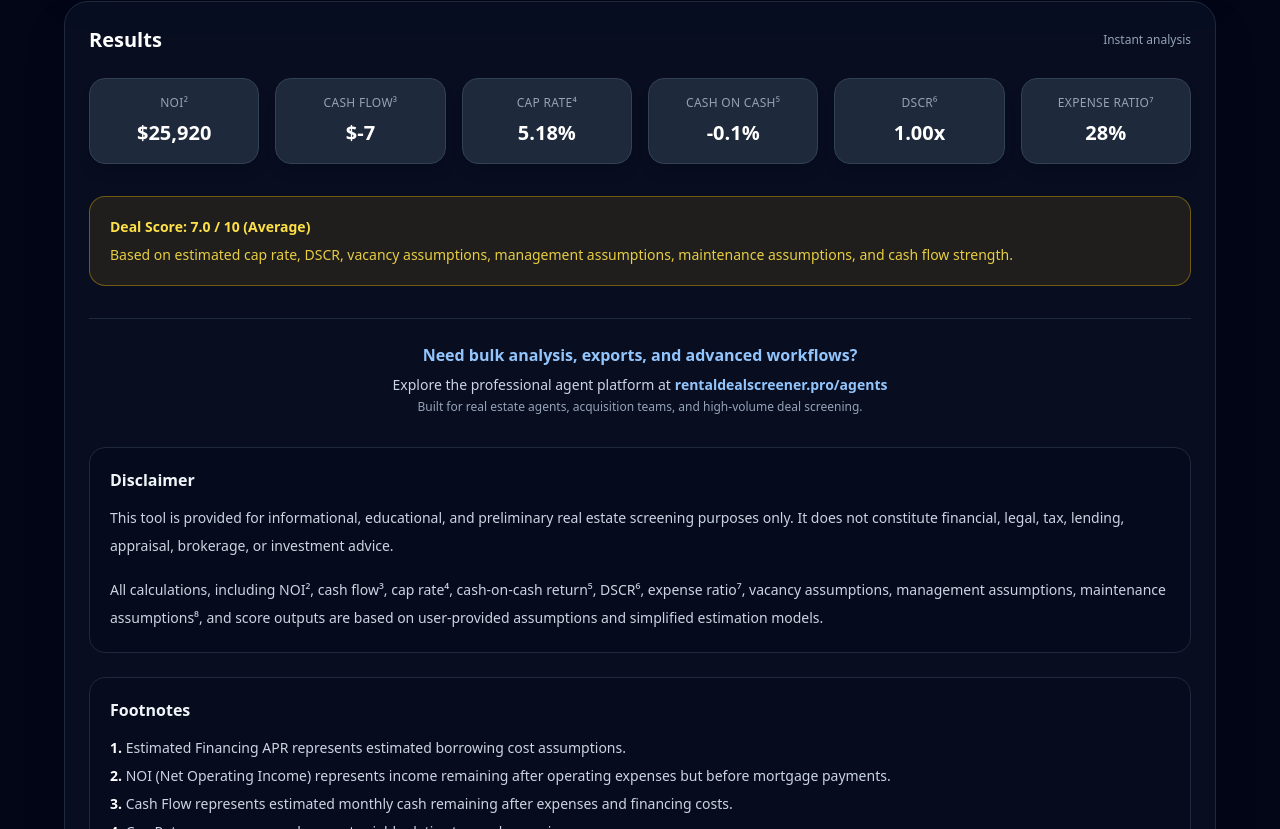
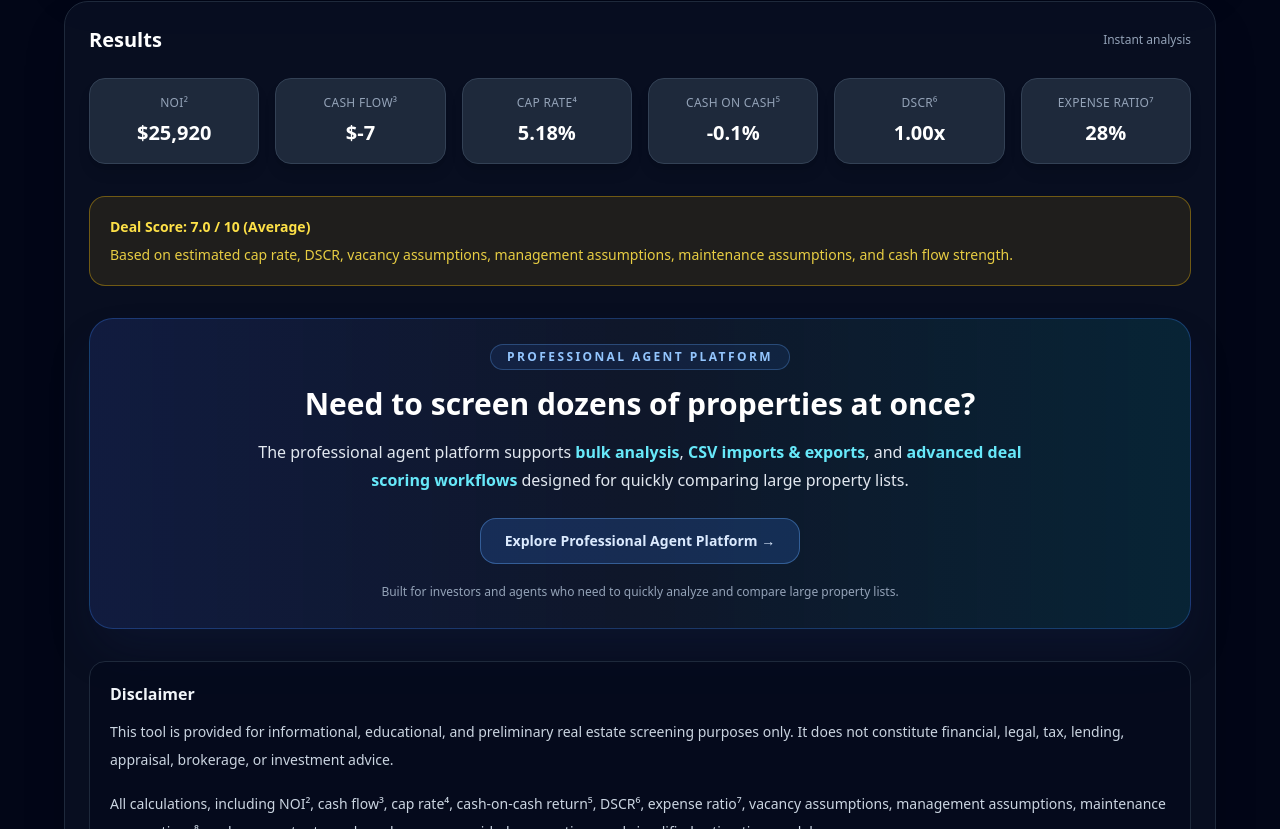
Before and after one commit to adrianr71/deal-analyzer, a React (Vite) app: page / in a window 1280 px wide. Shown: the part 523-1352 px from the top of the page. Built offline with nearby package versions, Linux system fonts and the light colour scheme.

Commit message:
Fix Area for Promoting the Agent platform

```diff
--- a/src/pages/InvestorV1.jsx
+++ b/src/pages/InvestorV1.jsx
@@ -74,16 +74,30 @@ export default function App() {
             </div>
           </div>
 
-          <div className="mt-8 border-t border-slate-800 pt-6 text-center text-sm text-slate-300">
-            <div className="text-base font-semibold text-blue-300">
-              Need bulk analysis, exports, and advanced workflows?
+          <div className="mt-8 overflow-hidden rounded-3xl border border-blue-500/30 bg-gradient-to-r from-blue-950/60 via-slate-900 to-cyan-950/60 p-6 text-center shadow-2xl shadow-blue-950/30">
+            <div className="inline-flex items-center rounded-full border border-blue-400/30 bg-blue-500/10 px-4 py-1 text-xs font-semibold uppercase tracking-[0.2em] text-blue-300">
+              Professional Agent Platform
             </div>
-            <div className="mt-2 text-sm text-slate-300">
-              Explore the professional agent platform at
-              <span className="ml-1 font-semibold text-blue-300">rentaldealscreener.pro/agents</span>
+
+            <div className="mt-4 text-2xl font-bold leading-tight text-white md:text-3xl">
+              Need to screen dozens of properties at once?
             </div>
-            <div className="mt-1 text-xs text-slate-400">
-              Built for real estate agents, acquisition teams, and high-volume deal screening.
+
+            <div className="mx-auto mt-4 max-w-3xl text-base leading-7 text-slate-200">
+              The professional agent platform supports <span className="font-semibold text-cyan-300">bulk analysis</span>, <span className="font-semibold text-cyan-300">CSV imports & exports</span>, and <span className="font-semibold text-cyan-300">advanced deal scoring workflows</span> designed for quickly comparing large property lists.
+            </div>
+
+            <div className="mt-6">
+              <a
+                href="/agents"
+                className="inline-flex items-center rounded-2xl border border-blue-400/40 bg-blue-500/20 px-6 py-3 text-sm font-semibold text-blue-100 transition hover:bg-blue-500/30"
+              >
+                Explore Professional Agent Platform →
+              </a>
+            </div>
+
+            <div className="mt-4 text-xs leading-6 text-slate-400">
+              Built for investors and agents who need to quickly analyze and compare large property lists.
             </div>
           </div>
 
```
